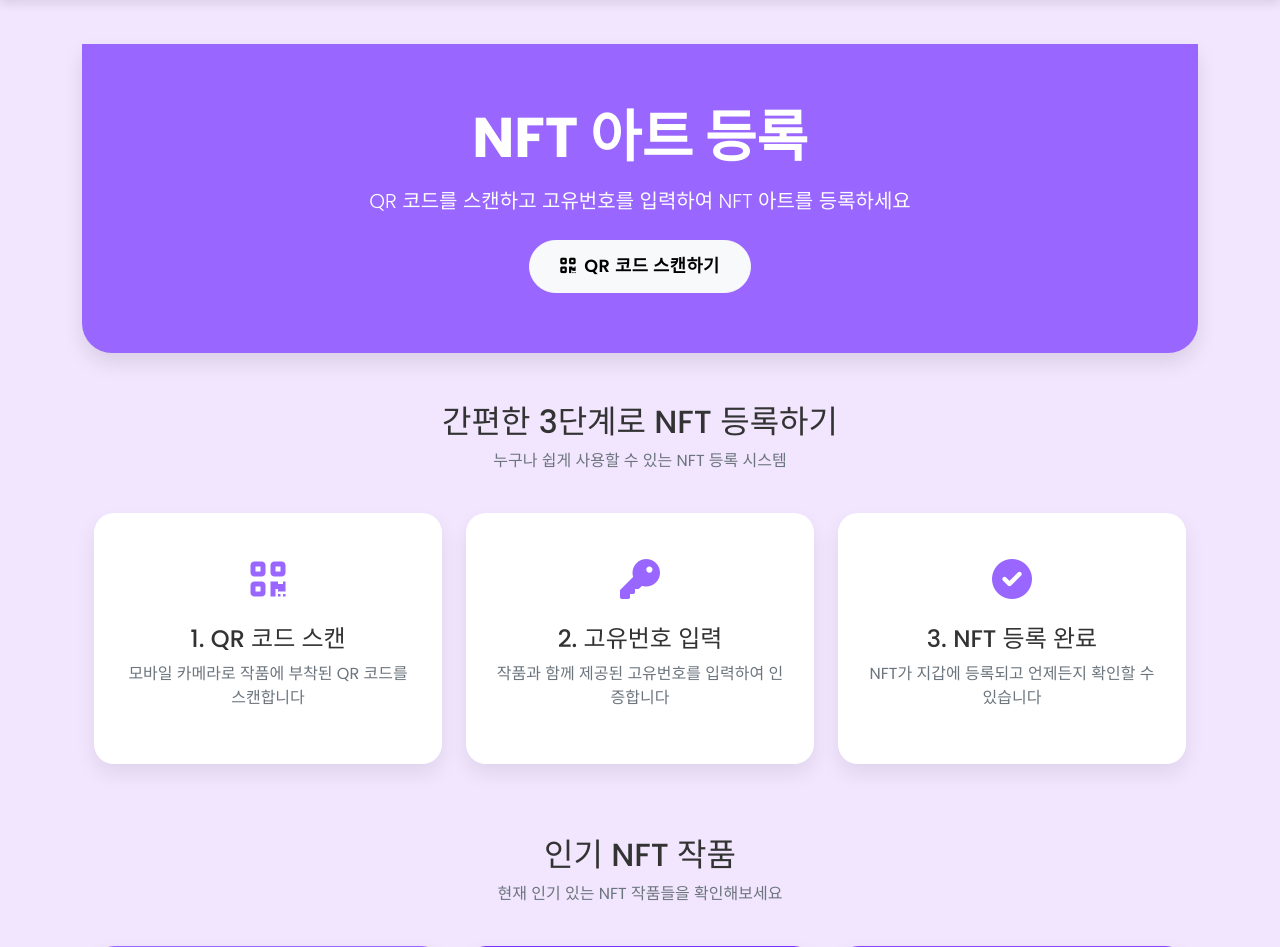
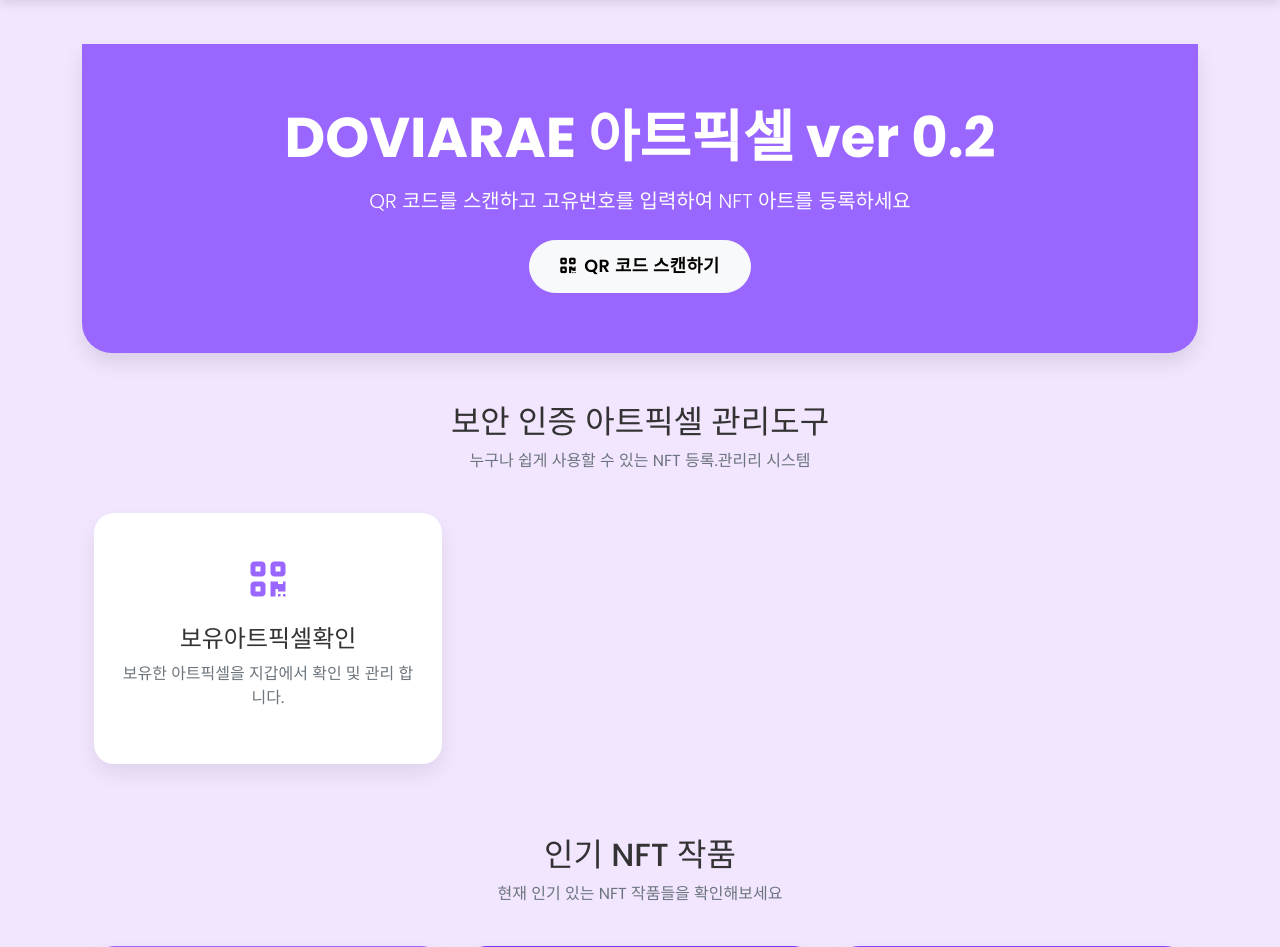
Before and after one commit to dovirae/MVP_art, a Flask app: page / in a window 1280 px wide. Shown: the part 116-1063 px from the top of the page. Run offline with Flask 3, Linux system fonts and the light colour scheme.

Commit message:
인덱스 페이지 제목 및 기능 설명 섹션 업데이트

```diff
--- a/templates/index.html
+++ b/templates/index.html
@@ -4,7 +4,7 @@
 <!-- 메인 헤더 섹션 -->
 <div class="main-header">
     <div class="container">
-        <h1 class="display-4">NFT 아트 등록</h1>
+        <h1 class="display-4">DOVIARAE 아트픽셀 ver 0.2</h1>
         <p class="lead mb-4">QR 코드를 스캔하고 고유번호를 입력하여 NFT 아트를 등록하세요</p>
         <a href="{{ url_for('scan') }}" class="btn btn-light btn-lg">
             <i class="fas fa-qrcode me-2"></i>QR 코드 스캔하기
@@ -16,8 +16,8 @@
 <div class="container">
     <div class="row mb-5">
         <div class="col-12 text-center mb-4">
-            <h2>간편한 3단계로 NFT 등록하기</h2>
-            <p class="text-muted">누구나 쉽게 사용할 수 있는 NFT 등록 시스템</p>
+            <h2>보안 인증 아트픽셀 관리도구</h2>
+            <p class="text-muted">누구나 쉽게 사용할 수 있는 NFT 등록.관리리 시스템</p>
         </div>
 
         <div class="col-md-4 mb-4">
@@ -25,28 +25,8 @@
                 <div class="feature-icon">
                     <i class="fas fa-qrcode"></i>
                 </div>
-                <h4>1. QR 코드 스캔</h4>
-                <p class="text-muted">모바일 카메라로 작품에 부착된 QR 코드를 스캔합니다</p>
-            </div>
-        </div>
-
-        <div class="col-md-4 mb-4">
-            <div class="card feature-card h-100">
-                <div class="feature-icon">
-                    <i class="fas fa-key"></i>
-                </div>
-                <h4>2. 고유번호 입력</h4>
-                <p class="text-muted">작품과 함께 제공된 고유번호를 입력하여 인증합니다</p>
-            </div>
-        </div>
-
-        <div class="col-md-4 mb-4">
-            <div class="card feature-card h-100">
-                <div class="feature-icon">
-                    <i class="fas fa-check-circle"></i>
-                </div>
-                <h4>3. NFT 등록 완료</h4>
-                <p class="text-muted">NFT가 지갑에 등록되고 언제든지 확인할 수 있습니다</p>
+                <h4>보유아트픽셀확인</h4>
+                <p class="text-muted">보유한 아트픽셀을 지갑에서 확인 및 관리 합니다.</p>
             </div>
         </div>
     </div>
```
